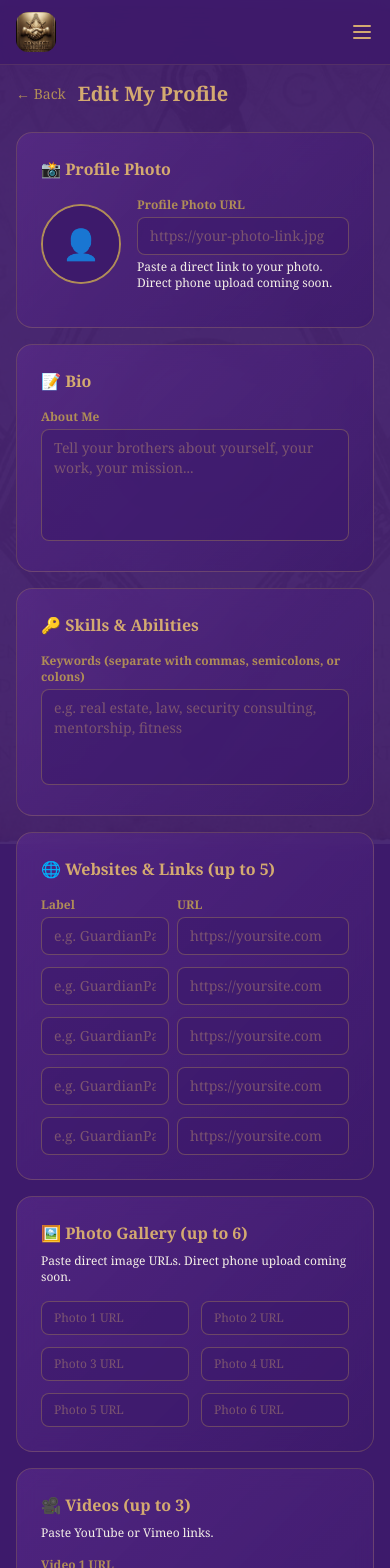
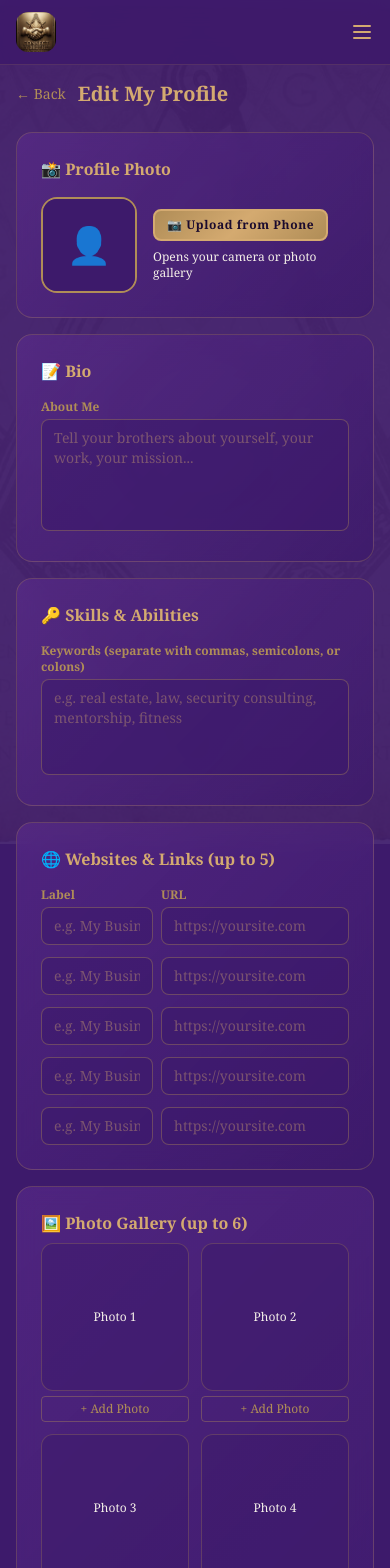
Before and after one commit to AWashington-Ventures/connect-my-brother, a Next.js app: page /account/profile in a window 390 px wide. Shown: the top 1568 px of the page. Built offline with nearby package versions, Linux system fonts and the light colour scheme; no server answers; the database is empty; sample sign-in values are in the browser's storage.

Commit message:
Add Cloudinary direct photo upload from phone

```diff
--- a/src/app/account/profile/page.tsx
+++ b/src/app/account/profile/page.tsx
@@ -1,8 +1,39 @@
-"use client"
+'use client'
 import { useState, useEffect, useRef } from 'react'
 import { useSession } from 'next-auth/react'
 import { useRouter } from 'next/navigation'
 import Navbar from '@/components/Navbar'
+import { uploadToCloudinary } from '@/lib/cloudinary'
+
+function UploadButton({ onUploaded, children, className }: { onUploaded: (url: string) => void, children: React.ReactNode, className?: string }) {
+  const [uploading, setUploading] = useState(false)
+  const inputRef = useRef<HTMLInputElement>(null)
+
+  const handleFile = async (e: React.ChangeEvent<HTMLInputElement>) => {
+    const file = e.target.files?.[0]
+    if (!file) return
+    setUploading(true)
+    try {
+      const url = await uploadToCloudinary(file)
+      onUploaded(url)
+    } catch (err) {
+      alert('Upload failed. Please try again.')
+    } finally {
+      setUploading(false)
+      if (inputRef.current) inputRef.current.value = ''
+    }
+  }
+
+  return (
+    <>
+      <input ref={inputRef} type="file" accept="image/*" className="hidden" onChange={handleFile} capture="environment" />
+      <button type="button" onClick={() => inputRef.current?.click()} disabled={uploading}
+        className={className || 'btn-brass px-3 py-1.5 rounded-lg text-xs font-semibold'}>
+        {uploading ? '⏳ Uploading...' : children}
+      </button>
+    </>
+  )
+}
 
 export default function EditProfilePage() {
   const { data: session, status } = useSession()
@@ -13,75 +44,42 @@ export default function EditProfilePage() {
   const [error, setError] = useState('')
   const [member, setMember] = useState<any>(null)
 
-  // Form state
   const [bio, setBio] = useState('')
   const [skillsRaw, setSkillsRaw] = useState('')
   const [profilePicture, setProfilePicture] = useState('')
-  const [photos, setPhotos] = useState<string[]>(['', '', '', '', '', ''])
-  const [videos, setVideos] = useState<string[]>(['', '', ''])
-  const [websites, setWebsites] = useState<{label: string, url: string}[]>([
-    { label: '', url: '' },
-    { label: '', url: '' },
-    { label: '', url: '' },
-    { label: '', url: '' },
-    { label: '', url: '' },
-  ])
+  const [photos, setPhotos] = useState<string[]>(Array(6).fill(''))
+  const [videos, setVideos] = useState<string[]>(Array(3).fill(''))
+  const [websites, setWebsites] = useState<{label: string, url: string}[]>(Array(5).fill(null).map(() => ({ label: '', url: '' })))
 
   useEffect(() => {
     if (status === 'unauthenticated') { router.push('/login'); return }
     if (status === 'authenticated') {
-      fetch('/api/member/me')
-        .then(r => r.json())
-        .then(data => {
+      fetch('/api/member/me').then(r => r.json()).then(data => {
         if (data.member) {
           const m = data.member
           setMember(m)
           setBio(m.bio || '')
           setSkillsRaw(m.skillsRaw || '')
           setProfilePicture(m.profilePicture || '')
-            // Merge saved photos into array
           const savedPhotos = m.photos || []
-            const p = [...savedPhotos, '', '', '', '', '', ''].slice(0, 6)
-            setPhotos(p)
+          setPhotos([...savedPhotos, ...Array(6).fill('')].slice(0, 6))
           const savedVideos = m.videos || []
-            const v = [...savedVideos, '', '', ''].slice(0, 3)
-            setVideos(v)
+          setVideos([...savedVideos, ...Array(3).fill('')].slice(0, 3))
           const savedWebsites = m.websites || []
-            const w = [...savedWebsites,
-              { label: '', url: '' }, { label: '', url: '' }, { label: '', url: '' },
-              { label: '', url: '' }, { label: '', url: '' }
-            ].slice(0, 5)
-            setWebsites(w)
+          setWebsites([...savedWebsites, ...Array(5).fill(null).map(() => ({ label: '', url: '' }))].slice(0, 5))
         }
         setLoading(false)
-        })
-        .catch(() => setLoading(false))
+      }).catch(() => setLoading(false))
     }
   }, [status, router])
 
   const updateWebsite = (idx: number, field: 'label' | 'url', val: string) => {
-    const w = [...websites]
-    w[idx] = { ...w[idx], [field]: val }
-    setWebsites(w)
-  }
-
-  const updatePhoto = (idx: number, val: string) => {
-    const p = [...photos]
-    p[idx] = val
-    setPhotos(p)
-  }
-
-  const updateVideo = (idx: number, val: string) => {
-    const v = [...videos]
-    v[idx] = val
-    setVideos(v)
+    const w = [...websites]; w[idx] = { ...w[idx], [field]: val }; setWebsites(w)
   }
 
   const handleSave = async (e: React.FormEvent) => {
     e.preventDefault()
-    setSaving(true)
-    setError('')
-    setSuccess(false)
+    setSaving(true); setError(''); setSuccess(false)
     try {
       const res = await fetch('/api/member/update-profile', {
         method: 'POST',
@@ -99,14 +97,10 @@ export default function EditProfilePage() {
       setTimeout(() => router.push('/dashboard'), 1500)
     } catch (err: any) {
       setError(err.message)
-    } finally {
-      setSaving(false)
-    }
+    } finally { setSaving(false) }
   }
 
-  if (loading || status === 'loading') {
-    return <main className="min-h-screen flex items-center justify-center"><div className="text-brass font-serif text-xl">Loading...</div></main>
-  }
+  if (loading || status === 'loading') return <main className="min-h-screen flex items-center justify-center"><div className="text-brass font-serif text-xl">Loading...</div></main>
 
   const inputClass = "input-cmb w-full px-3 py-2 rounded-lg text-sm"
   const labelClass = "block text-brass-dim text-xs font-semibold mb-1 font-serif"
@@ -126,17 +120,15 @@ export default function EditProfilePage() {
           {/* Profile Photo */}
           <div className={sectionClass}>
             <h2 className="font-serif font-bold text-brass mb-4">📸 Profile Photo</h2>
-            <div className="flex items-center gap-4 mb-3">
-              <div className="w-20 h-20 rounded-full border-2 border-brass-cmb overflow-hidden flex-shrink-0">
-                {profilePicture
-                  ? <img src={profilePicture} className="w-full h-full object-cover" alt="Profile" />
-                  : <div className="w-full h-full bg-purple-dark flex items-center justify-center text-3xl">👤</div>}
+            <div className="flex items-center gap-4">
+              <div className="w-24 h-24 rounded-2xl border-2 border-brass-cmb overflow-hidden flex-shrink-0">
+                {profilePicture ? <img src={profilePicture} className="w-full h-full object-cover" alt="Profile" />
+                  : <div className="w-full h-full bg-purple-dark flex items-center justify-center text-4xl">👤</div>}
               </div>
-              <div className="flex-1">
-                <label className={labelClass}>Profile Photo URL</label>
-                <input type="url" value={profilePicture} onChange={e => setProfilePicture(e.target.value)}
-                  className={inputClass} placeholder="https://your-photo-link.jpg" />
-                <p className="text-brass-dim/60 text-xs mt-1">Paste a direct link to your photo. Direct phone upload coming soon.</p>
+              <div>
+                <UploadButton onUploaded={setProfilePicture}>📷 Upload from Phone</UploadButton>
+                <p className="text-brass-dim/60 text-xs mt-2">Opens your camera or photo gallery</p>
+                {profilePicture && <p className="text-green-400 text-xs mt-1">✅ Photo uploaded</p>}
               </div>
             </div>
           </div>
@@ -167,10 +159,10 @@ export default function EditProfilePage() {
             <div className="space-y-3">
               {websites.map((w, i) => (
                 <div key={i} className="flex gap-2 items-end">
-                  <div className="w-32">
+                  <div className="w-28 flex-shrink-0">
                     {i === 0 && <label className={labelClass}>Label</label>}
                     <input type="text" value={w.label} onChange={e => updateWebsite(i, 'label', e.target.value)}
-                      className={inputClass} placeholder="e.g. GuardianPath DC" />
+                      className={inputClass} placeholder="e.g. My Business" />
                   </div>
                   <div className="flex-1">
                     {i === 0 && <label className={labelClass}>URL</label>}
@@ -185,17 +177,24 @@ export default function EditProfilePage() {
           {/* Photo Gallery */}
           <div className={sectionClass}>
             <h2 className="font-serif font-bold text-brass mb-2">🖼️ Photo Gallery (up to 6)</h2>
-            <p className="text-brass-dim/70 text-xs mb-4">Paste direct image URLs. Direct phone upload coming soon.</p>
-            <div className="grid grid-cols-2 gap-3">
+            <div className="grid grid-cols-2 sm:grid-cols-3 gap-3">
               {photos.map((p, i) => (
-                <div key={i}>
-                  {p && (
-                    <div className="w-full h-20 rounded-lg overflow-hidden mb-1">
-                      <img src={p} className="w-full h-full object-cover" alt="" onError={e => (e.currentTarget.style.display='none')} />
+                <div key={i} className="relative">
+                  <div className="aspect-square rounded-xl overflow-hidden border border-brass-cmb/30 bg-purple-dark/50 flex items-center justify-center">
+                    {p ? (
+                      <img src={p} className="w-full h-full object-cover" alt={`Photo ${i+1}`} />
+                    ) : (
+                      <span className="text-brass-dim/40 text-xs text-center px-2">Photo {i+1}</span>
+                    )}
                   </div>
-                  )}
-                  <input type="url" value={p} onChange={e => updatePhoto(i, e.target.value)}
-                    className={`${inputClass} text-xs`} placeholder={`Photo ${i+1} URL`} />
+                  <div className="mt-1">
+                    <UploadButton
+                      onUploaded={(url) => { const p2 = [...photos]; p2[i] = url; setPhotos(p2) }}
+                      className="w-full text-center py-1 text-xs rounded border border-brass-cmb/40 text-brass-dim hover:text-brass hover:border-brass-cmb transition-all"
+                    >
+                      {p ? '🔄 Replace' : '+ Add Photo'}
+                    </UploadButton>
+                  </div>
                 </div>
               ))}
             </div>
@@ -208,23 +207,18 @@ export default function EditProfilePage() {
             <div className="space-y-3">
               {videos.map((v, i) => (
                 <div key={i}>
-                  <label className={labelClass}>Video {i+1} URL</label>
-                  <input type="url" value={v} onChange={e => updateVideo(i, e.target.value)}
+                  <label className={labelClass}>Video {i+1}</label>
+                  <input type="url" value={v} onChange={e => { const v2 = [...videos]; v2[i] = e.target.value; setVideos(v2) }}
                     className={inputClass} placeholder="https://youtube.com/watch?v=..."/>
                 </div>
               ))}
             </div>
           </div>
 
-          {error && (
-            <div className="bg-red-900/20 border border-red-500/40 rounded-lg p-3 text-red-300 text-sm">{error}</div>
-          )}
-          {success && (
-            <div className="bg-green-900/20 border border-green-500/40 rounded-lg p-3 text-green-300 text-sm">✅ Profile saved! Redirecting...</div>
-          )}
+          {error && <div className="bg-red-900/20 border border-red-500/40 rounded-lg p-3 text-red-300 text-sm">{error}</div>}
+          {success && <div className="bg-green-900/20 border border-green-500/40 rounded-lg p-3 text-green-300 text-sm">✅ Profile saved! Redirecting...</div>}
 
-          <button type="submit" disabled={saving}
-            className="btn-brass w-full py-4 rounded-xl text-sm font-semibold font-serif">
+          <button type="submit" disabled={saving} className="btn-brass w-full py-4 rounded-xl text-sm font-semibold font-serif">
             {saving ? 'Saving Profile...' : '🛡️ Save Profile'}
           </button>
         </form>
--- /dev/null
+++ b/src/lib/cloudinary.ts
@@ -0,0 +1,17 @@
+export async function uploadToCloudinary(file: File): Promise<string> {
+  const CLOUD_NAME = process.env.NEXT_PUBLIC_CLOUDINARY_CLOUD_NAME || 'weywf5mi'
+  const UPLOAD_PRESET = process.env.NEXT_PUBLIC_CLOUDINARY_UPLOAD_PRESET || 'cmb_uploads'
+
+  const formData = new FormData()
+  formData.append('file', file)
+  formData.append('upload_preset', UPLOAD_PRESET)
+
+  const res = await fetch(`https://api.cloudinary.com/v1_1/${CLOUD_NAME}/image/upload`, {
+    method: 'POST',
+    body: formData,
+  })
+
+  if (!res.ok) throw new Error('Upload failed')
+  const data = await res.json()
+  return data.secure_url
+}
```
Lines whose indentation alone changed are shown as unchanged.
